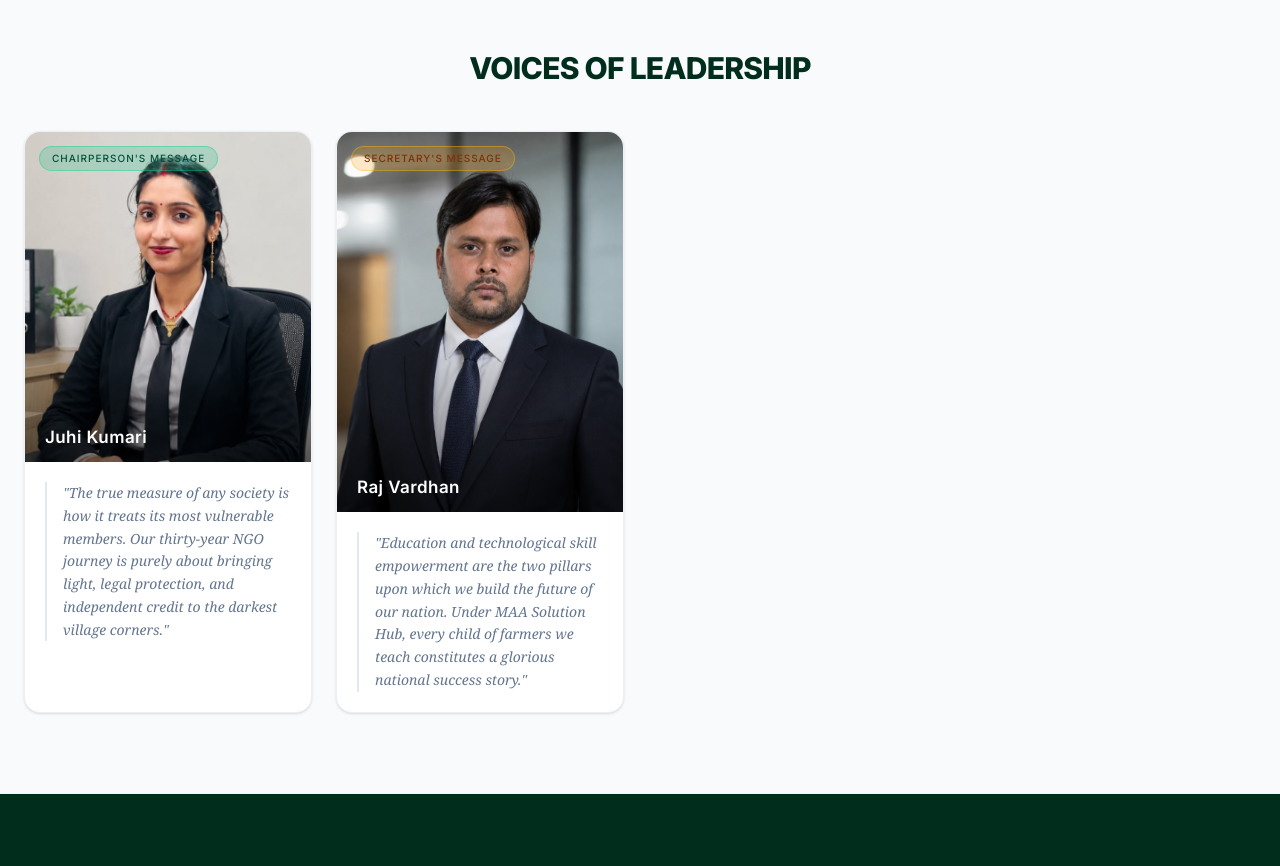
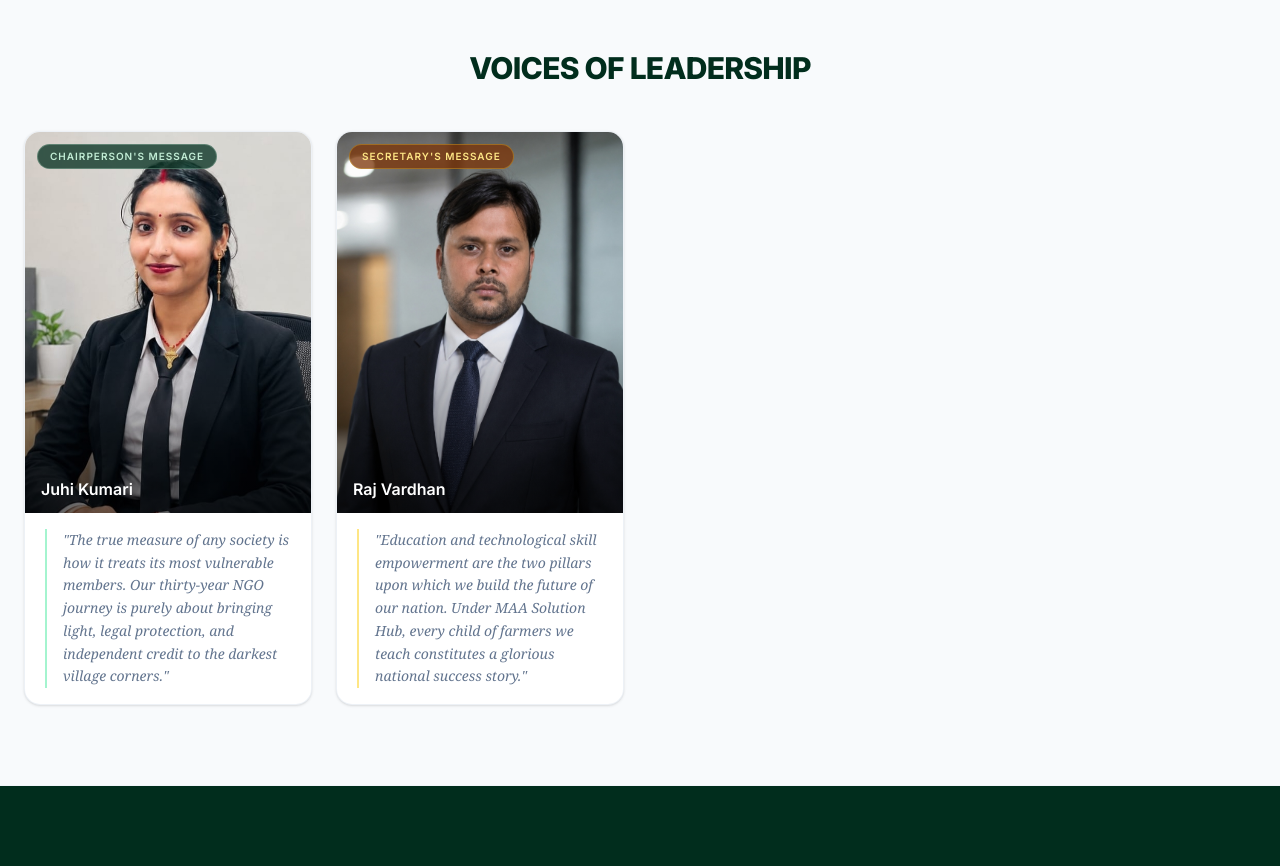
Before and after one commit to flexirl/NBKS, a React (Vite) app: page / in a window 1280 px wide. Shown: the part 1500-2366 px from the top of the page. Built offline with nearby package versions, Linux system fonts and the light colour scheme; no server answers.

Commit message:
Refactor leadership cards layout and styles

```diff
--- a/src/App.tsx
+++ b/src/App.tsx
@@ -422,29 +422,27 @@ export default function App() {
           <div className="grid col-span-1 lg:grid-cols-2 gap-8 items-stretch">
 
             {/* Leadership Cards - Chairperson & Secretary */}
+<div className="w-full max-w-4xl mx-auto">
   <div className="grid grid-cols-1 sm:grid-cols-2 gap-6">
 
     {/* Juhi Kumari - Chairperson */}
     <div className="flex flex-col bg-white rounded-2xl border border-slate-200/60 shadow-sm overflow-hidden hover:shadow-md transition-shadow duration-300">
-    <div className="relative w-full aspect-[4/3]">
+      <div className="relative w-full" style={{ aspectRatio: '3/4' }}>
         <img
           src="/images/chairperson.png"
           alt="Juhi Kumari — Chairperson"
           className="w-full h-full object-cover object-top"
         />
-      {/* Gradient overlay so name is legible */}
-      <div className="absolute inset-0 bg-gradient-to-t from-black/55 via-transparent to-transparent" />
-      {/* Role badge */}
-      <span className="absolute top-3.5 left-3.5 px-3 py-1 rounded-full text-[10px] font-medium uppercase tracking-widest bg-emerald-500/20 text-emerald-900 border border-emerald-400/40">
+        <div className="absolute inset-0 bg-gradient-to-t from-black/60 via-transparent to-transparent" />
+        <span className="absolute top-3 left-3 px-3 py-1 rounded-full text-[10px] font-semibold uppercase tracking-widest bg-[#012d1d]/75 text-[#c1ecd4] border border-[#c1ecd4]/30">
           Chairperson's message
         </span>
-      {/* Name on photo */}
-      <div className="absolute bottom-0 left-0 right-0 px-5 pb-3 pt-0">
-        <h4 className="text-white text-[17px] font-semibold tracking-wide m-0">Juhi Kumari</h4>
+        <div className="absolute bottom-0 left-0 right-0 px-4 pb-3">
+          <h4 className="text-white text-base font-semibold m-0">Juhi Kumari</h4>
         </div>
       </div>
-    <div className="px-5 py-5">
-      <p className="text-sm text-slate-500 italic leading-relaxed font-serif border-l-2 border-slate-200 pl-4 m-0">
+      <div className="px-5 py-4 flex-1">
+        <p className="text-sm text-slate-500 italic leading-relaxed font-serif border-l-2 border-emerald-200 pl-4 m-0">
           "The true measure of any society is how it treats its most vulnerable members. Our thirty-year NGO journey is purely about bringing light, legal protection, and independent credit to the darkest village corners."
         </p>
       </div>
@@ -452,27 +450,28 @@ export default function App() {
 
     {/* Raj Vardhan - Secretary */}
     <div className="flex flex-col bg-white rounded-2xl border border-slate-200/60 shadow-sm overflow-hidden hover:shadow-md transition-shadow duration-300">
-    <div className="relative w-full aspect-[4/3]">
+      <div className="relative w-full" style={{ aspectRatio: '3/4' }}>
         <img
           src="/images/secretary.jpg"
           alt="Raj Vardhan — Secretary"
           className="w-full h-full object-cover object-top"
         />
-      <div className="absolute inset-0 bg-gradient-to-t from-black/55 via-transparent to-transparent" />
-      <span className="absolute top-3.5 left-3.5 px-3 py-1 rounded-full text-[10px] font-medium uppercase tracking-widest bg-amber-500/20 text-amber-900 border border-amber-400/40">
+        <div className="absolute inset-0 bg-gradient-to-t from-black/60 via-transparent to-transparent" />
+        <span className="absolute top-3 left-3 px-3 py-1 rounded-full text-[10px] font-semibold uppercase tracking-widest bg-amber-900/75 text-amber-200 border border-amber-300/30">
           Secretary's message
         </span>
-      <div className="absolute bottom-0 left-0 right-0 px-5 pb-3 pt-0">
-        <h4 className="text-white text-[17px] font-semibold tracking-wide m-0">Raj Vardhan</h4>
+        <div className="absolute bottom-0 left-0 right-0 px-4 pb-3">
+          <h4 className="text-white text-base font-semibold m-0">Raj Vardhan</h4>
         </div>
       </div>
-    <div className="px-5 py-5">
-      <p className="text-sm text-slate-500 italic leading-relaxed font-serif border-l-2 border-slate-200 pl-4 m-0">
+      <div className="px-5 py-4 flex-1">
+        <p className="text-sm text-slate-500 italic leading-relaxed font-serif border-l-2 border-amber-200 pl-4 m-0">
           "Education and technological skill empowerment are the two pillars upon which we build the future of our nation. Under MAA Solution Hub, every child of farmers we teach constitutes a glorious national success story."
         </p>
       </div>
     </div>
 
+  </div>
 </div>
 
           </div>
```
Lines whose indentation alone changed are shown as unchanged.
